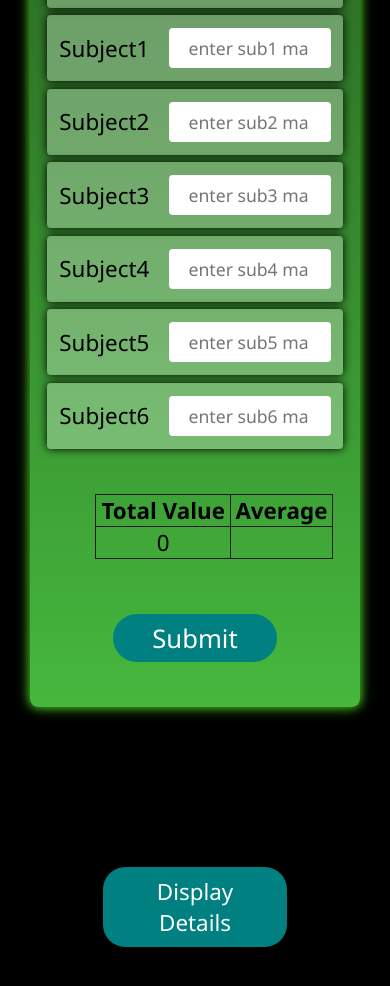
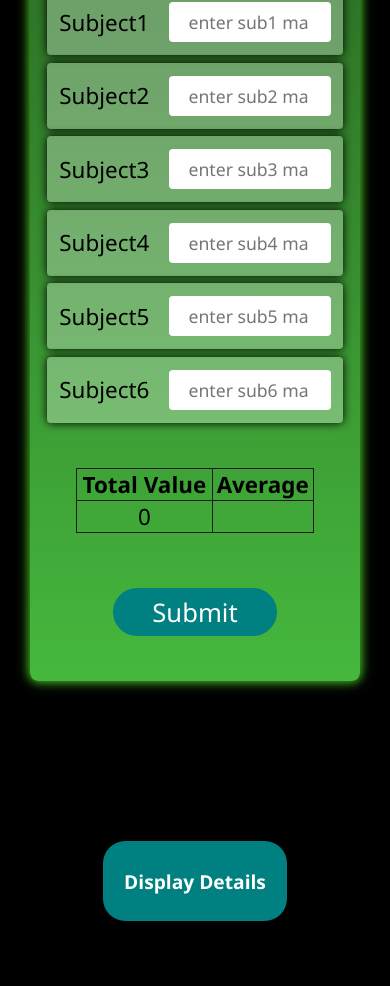
Before and after one commit to Ashwin-V17/SDMS_CRUD, a React (Vite) app in the folder SDMS_FrontEnd/: page /add in a window 390 px wide. Shown: the part 940-1926 px from the top of the page. Built offline with nearby package versions, Linux system fonts and the light colour scheme; sample sign-in values are in the browser's storage; a web font is replaced by a local one.

Commit message:
working on front end

```diff
--- a/SDMS_FrontEnd/src/Login.css
+++ b/SDMS_FrontEnd/src/Login.css
@@ -7,6 +7,11 @@
   display: flex;
   align-items: start;
   justify-content: center;
+}
+
+.login-container h2 {
+  color: #fff;
+  text-shadow: 0 0 1rem #000;
 }
 
 .login-container .login-form {
@@ -25,6 +30,7 @@
   transition: 1s all;
   padding-left: 1rem;
   border: none;
+  border-radius: 10px;
 }
 .login-form p {
   color: #ff0000;
@@ -62,7 +68,7 @@
   background-color: rgba(0, 128, 0, 0.226);
 }
 
-@media (max-width: 387px) {
+@media (max-width: 478px) {
   #root .login-container {
     min-width: 80vw;
     align-items: start;
--- a/SDMS_FrontEnd/src/MainTask.css
+++ b/SDMS_FrontEnd/src/MainTask.css
@@ -180,11 +180,12 @@ body {
   justify-content: center;
 }
 .submit-container input[type="submit"] {
-  font-size: larger;
+  font-size: 1.6rem;
   text-align: center;
   transition: all 0.3s;
   margin: 0.4rem;
-  padding: 0.6rem 1.4rem;
+  min-width: 10rem;
+  padding: 0.8rem 1.4rem;
   background-color: hsl(180, 100%, 25%);
   color: #fff;
   border-radius: 1.5rem;
@@ -195,6 +196,11 @@ input[type="submit"]:hover {
   box-shadow: 0 0 10px #000;
 }
 
+.mainTask-table-div {
+  display: flex;
+  align-items: center;
+  justify-content: center;
+}
 .Main-task-table {
   margin: 2rem;
   table-layout: auto;
@@ -215,12 +221,14 @@ input[type="submit"]:hover {
   font-weight: 600;
 }
 .display-details {
+  display: flex;
+  align-items: center;
+  justify-content: center;
   background-color: hsl(180, 100%, 25%);
-  padding: 20px;
   margin: 50px;
   color: #fff;
   width: 12rem;
-  text-align: center;
+  /* text-align: center;  */
   text-decoration: none;
   border-radius: 1.4rem;
   transition: all 0.3s;
@@ -235,20 +243,22 @@ input[type="submit"]:hover {
 /* !media queries */
 @media (max-width: 1200px) {
   .Main-container .form-contents label {
-    font-size: 1.6rem;
+    font-size: 1.32rem;
   }
-
+  .Main-container h1 {
+    font-size: 1.2rem;
+  }
   .Main-container .form-contents input:placeholder-shown,
   .Main-container .form-contents select {
     min-width: 55%;
-    min-height: 8vh;
-    max-height: 12vh;
+    max-width: 60%;
+    /* min-height: 8vh; */
+    max-height: 6vh;
   }
-
   .Main-container .form-contents textarea:placeholder-shown {
     min-width: 55%;
+    max-width: 64%;
     max-height: 24vh;
-    font-size: 1.5rem;
   }
 
   .Main-container .form-contents textarea:not(:placeholder-shown) {
@@ -259,17 +269,20 @@ input[type="submit"]:hover {
     max-height: 28vh;
   }
 
+  .Main-container .form-contents input[type="date"] {
+    min-width: 55%;
+    max-width: 60%;
+    padding: 0% 12% 0% 0%;
+  }
+
   .Main-container .form-contents input[type="text"]:not(:placeholder-shown),
   .Main-container .form-contents input[type="tel"]:not(:placeholder-shown),
   .Main-container .form-contents input[type="number"]:not(:placeholder-shown),
   .Main-container .form-contents input[type="date"]:valid,
   .Main-container .form-contents select:valid {
-    min-width: 60%;
-    max-width: 60%;
     font-size: 1.6rem;
     font-weight: 300;
   }
-
   .Main-container .subjects input[type="text"]:not(:placeholder-shown) {
     min-width: 10%;
     max-width: 12%;
@@ -298,7 +311,8 @@ input[type="submit"]:hover {
   }
 
   .Main-container .Main-task-table {
-    font-size: 1.6rem;
+    font-size: 1.3rem;
+    max-width: 55%;
   }
 
   .Main-container .submit-container {
@@ -313,14 +327,14 @@ input[type="submit"]:hover {
 
   .Main-container .display-details {
     margin: 0;
-    font-size: 1.6rem;
+    min-height: 4vh;
+    font-size: 1.4rem;
     min-width: 16%;
   }
 }
 @media (max-width: 998px) {
   .Main-container {
-    /* font-size: 55%; */
-    max-width: 95%;
+    max-width: 95vw;
   }
   .Main-container form {
     min-width: 90%;
@@ -328,17 +342,17 @@ input[type="submit"]:hover {
   }
 
   .Main-container h1 {
-    font-size: 2.4rem;
+    font-size: 1.48rem;
   }
   .form-contents {
     min-width: 90%;
     max-width: 95%;
-    min-height: 14vh;
-    /* max-height: 18vh; */
+    min-height: 8%;
+    max-height: max-content;
   }
 
   .Main-container .form-contents label {
-    font-size: 2.4rem;
+    font-size: 1.48rem;
     font-weight: 300;
   }
 
@@ -348,17 +362,17 @@ input[type="submit"]:hover {
     max-height: 8rem;
     transition: 0.8s ease;
   }
-  .Main-container .form-contents textarea {
+  .Main-container .form-contents textarea:placeholder-shown {
     min-width: 55%;
     max-width: 60%;
-    max-height: 28vh;
-    font-size: 2.2rem;
+    max-height: 14vh;
+    font-size: 1.48rem;
     transition: 1s ease;
   }
   .Main-container .form-contents textarea:not(:placeholder-shown) {
     min-height: 28vh;
     max-height: 30vh;
-    font-size: 2.2rem;
+    font-size: 1.52rem;
     font-weight: 300;
   }
 
@@ -367,9 +381,9 @@ input[type="submit"]:hover {
     max-height: 8rem;
   }
   .Main-container .form-contents input[type="date"] {
-    font-size: 2.2rem;
+    font-size: 1.48rem;
     padding-left: 1.4rem;
-
+    min-height: 8vh;
     /* padding: 0; */
     /* background-color: #ff00ff; */
   }
@@ -379,7 +393,7 @@ input[type="submit"]:hover {
   .Main-container .form-contents input[type="number"]:placeholder-shown,
   .Main-container .form-contents textarea:placeholder-shown,
   .Main-container .form-contents select {
-    font-size: 2.2rem;
+    font-size: 1.48rem;
     font-weight: 300;
   }
   .Main-container .form-contents input[type="text"]:not(:placeholder-shown),
@@ -390,23 +404,23 @@ input[type="submit"]:hover {
     min-width: 60%;
     max-width: 60%;
     max-height: max-content;
-    font-size: 2.2rem;
+    font-size: 1.52rem;
     font-weight: 300;
   }
 
   .Main-container .subjects input:placeholder-shown {
     min-width: 55%;
-    font-size: 2.2rem;
+    font-size: 1.48rem;
     transition: 1s ease;
   }
   .Main-container .subjects input[type="text"]:not(:placeholder-shown) {
     min-width: 10%;
     max-width: 12%;
     max-height: 11vh;
-    font-size: 2.4rem;
+    font-size: 1.52rem;
   }
   .Main-container .subjects span {
-    font-size: 2.2rem;
+    font-size: 1.4rem;
     font-weight: 400;
     min-width: 14%;
     max-width: 20%;
@@ -420,10 +434,7 @@ input[type="submit"]:hover {
     justify-content: center;
   }
   .submit-container input[type="submit"] {
-    font-size: 2.8rem;
-    width: 17rem;
-    height: 6rem;
-    /* padding: 0.9rem 1.4rem; */
+    font-size: 1.48rem;
     border: none;
     background-color: hsl(180, 100%, 25%);
     color: #fff;
@@ -432,16 +443,15 @@ input[type="submit"]:hover {
   }
 
   .Main-container .Main-task-table {
-    font-size: 2.2rem;
+    font-size: 1.4rem;
   }
 
   .display-details {
     width: 24rem;
     height: 8.2rem;
     margin: 0;
-    padding-top: 2rem;
-    font-size: 2.8rem;
-    text-align: center;
+    font-size: 2.2rem;
+    /* text-align: center; */
   }
 }
 /* !media : 768 */
@@ -488,8 +498,8 @@ input[type="submit"]:hover {
 
   .Main-container .form-contents select {
     min-width: 55%;
-    min-height: 7vh;
-    max-height: 8vh;
+    min-height: 4vh;
+    /* max-height: 8vh; */
     font-size: 1.4rem;
     font-weight: 300;
     transition: 1s ease;
@@ -565,7 +575,7 @@ input[type="submit"]:hover {
   .submit-container input[type="submit"] {
     font-size: 2.8rem;
     width: 17rem;
-    height: 6rem;
+    /* height: 6rem; */
     /* padding: 0.9rem 1.4rem; */
     border: none;
     background-color: hsl(180, 100%, 25%);
@@ -574,7 +584,7 @@ input[type="submit"]:hover {
     /* border: 1px solid transparent; */
   }
   .Main-container .mainTask-table-div table {
-    font-size: 2rem;
+    font-size: 1.6rem;
     padding: 1%;
     font-weight: 300;
   }
@@ -583,9 +593,6 @@ input[type="submit"]:hover {
     width: 24rem;
     height: 8.2rem;
     margin: 0;
-    padding-top: 2rem;
-    font-size: 2.8rem;
-    text-align: center;
   }
 }
 /* ! media : 616px */
@@ -718,9 +725,6 @@ input[type="submit"]:hover {
     min-width: 20rem;
     height: 7.2rem;
     margin: 0;
-    padding-top: 2rem;
-    font-size: 2rem;
-    text-align: center;
   }
 }
 /* ! @media : 478px */
@@ -730,8 +734,7 @@ input[type="submit"]:hover {
     font-size: small;
   }
   .Main-container h1 {
-    font-size: 1.1rem;
-    max-width: 95%;
+    font-size: 1rem;
   }
   .Main-container form {
     min-width: 55%;
@@ -815,6 +818,11 @@ input[type="submit"]:hover {
     padding: 2%;
     text-align: center;
   }
+  .mainTask-table-div {
+    display: flex;
+    align-items: center;
+    justify-content: center;
+  }
   .Main-container table {
     font-size: 1.4rem;
     width: 30vw;
@@ -829,9 +837,7 @@ input[type="submit"]:hover {
   .Main-container .display-details {
     max-width: 50%;
     max-height: 5rem;
-    font-size: 1.4rem;
-    text-align: center;
-    padding-top: 2%;
+    font-size: 1.2rem;
     margin: 0;
   }
 }
--- a/SDMS_FrontEnd/src/MainTask.jsx
+++ b/SDMS_FrontEnd/src/MainTask.jsx
@@ -375,7 +375,7 @@ const MainTask = () => {
       </h1>
 
       <Link className="display-details" to="/display">
-        Display Details
+        <h4>Display Details</h4>
       </Link>
     </div>
   );
```
